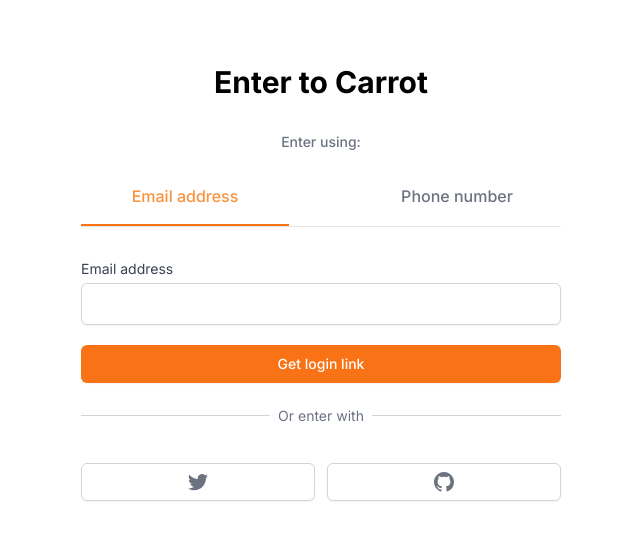
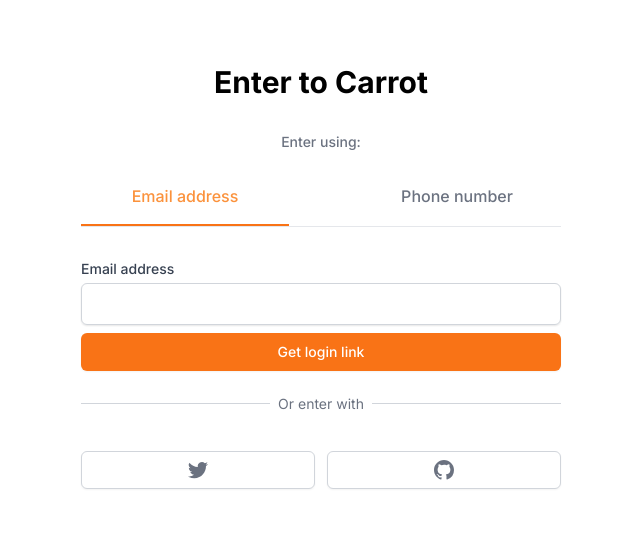
Before and after one commit to jon890/carrot-market, a Next.js app: page /enter in a window 1280 px wide. Shown: the top 540 px of the page, without its empty margins (319-959 px from the left). Built offline with nearby package versions, Linux system fonts and the light colour scheme.

Commit message:
:heavy_plus_sign: dep: react hook form added with enter page

```diff
--- a/package.json
+++ b/package.json
@@ -12,7 +12,8 @@
     "@prisma/client": "^4.14.1",
     "next": "13.4.2",
     "react": "18.2.0",
-    "react-dom": "18.2.0"
+    "react-dom": "18.2.0",
+    "react-hook-form": "^7.43.9"
   },
   "devDependencies": {
     "@tailwindcss/forms": "^0.5.3",
--- a/src/app/enter/page.tsx
+++ b/src/app/enter/page.tsx
@@ -1,12 +1,33 @@
 "use client";
 
+import Button from "@/components/button";
+import Input from "@/components/input";
 import { classnames } from "@/libs/utils";
+import { NextPage } from "next";
 import { useState } from "react";
+import { useForm } from "react-hook-form";
 
-export default function Enter() {
+interface EnterForm {
+  email?: string;
+  phone?: string;
+}
+
+const Enter: NextPage = () => {
+  const { register, reset, handleSubmit } = useForm<EnterForm>();
+
   const [method, setMethod] = useState<"email" | "phone">("email");
-  const onEmailClick = () => setMethod("email");
-  const onPhoneClick = () => setMethod("phone");
+  const onEmailClick = () => {
+    reset();
+    setMethod("email");
+  };
+  const onPhoneClick = () => {
+    reset();
+    setMethod("phone");
+  };
+
+  const onValid = (data: EnterForm) => {
+    console.log(data);
+  };
 
   return (
     <div className="mt-16 px-4">
@@ -39,43 +60,33 @@
             </button>
           </div>
         </div>
-        <form className="mt-8 flex flex-col">
-          <label htmlFor="input" className="font-medium, text-sm text-gray-700">
-            {method === "email" ? "Email address" : null}
-            {method === "phone" ? "Phone number" : null}
-          </label>
-          <div className="mt-1">
+
+        <form className="mt-8 flex flex-col" onSubmit={handleSubmit(onValid)}>
           {method === "email" ? (
-              <input
-                id="input"
+            <>
+              <Input
+                register={register("email")}
+                label="Email address"
+                name="email"
                 type="email"
-                className="w-full appearance-none rounded-md border border-gray-300 px-3 py-2 placeholder-gray-400 shadow-sm
-                 focus:border-orange-500 focus:outline-none focus:ring-orange-500"
                 required
               />
+              <Button>Get login link</Button>
+            </>
           ) : null}
           {method === "phone" ? (
-              <div className="flex rounded-md shadow-sm">
-                <span className="flex select-none items-center justify-center rounded-l-md border border-r-0 border-gray-300 bg-gray-50 px-3 text-sm text-gray-500">
-                  +82
-                </span>
-                <input
-                  id="input"
+            <>
+              <Input
+                register={register("phone")}
+                label="input"
+                name="input"
+                kind="phone"
                 type="number"
-                  className="w-full appearance-none rounded-md rounded-l-none border border-gray-300 px-3 py-2 placeholder-gray-400 shadow-sm
-                 focus:border-orange-500 focus:outline-none focus:ring-orange-500"
                 required
               />
-              </div>
+              <Button>Get one-time password</Button>
+            </>
           ) : null}
-          </div>
-          <button
-            className="mt-5 rounded-md border border-transparent bg-orange-500 px-4 py-2 text-sm font-medium text-white shadow-sm hover:bg-orange-600
-          focus:outline-none focus:ring-2 focus:ring-orange-500 focus:ring-offset-2"
-          >
-            {method === "email" ? "Get login link" : null}
-            {method === "phone" ? "Get one-time password" : null}
-          </button>
         </form>
 
         <div className="mt-8">
@@ -118,4 +129,6 @@
       </div>
     </div>
   );
-}
+};
+
+export default Enter;
--- a/src/components/button.tsx
+++ b/src/components/button.tsx
@@ -1,11 +1,22 @@
-const Button = ({ children }: { children: React.ReactNode }) => {
+import { classnames } from "@/libs/utils";
+
+const Button = ({
+  children,
+  onClick,
+}: {
+  children: React.ReactNode;
+  onClick?: Function;
+}) => {
   return (
     <button
-      className="mt-2 w-full rounded-md border border-transparent
-      bg-orange-500 px-4 py-2
-      text-sm font-medium text-white shadow-sm
-    hover:bg-orange-600
-    focus:outline-none focus:ring-2 focus:ring-orange-500 focus:ring-offset-2 "
+      className={classnames(
+        "mt-2 w-full rounded-md border border-transparent",
+        "bg-orange-500 px-4 py-2",
+        "text-sm font-medium text-white shadow-sm",
+        "hover:bg-orange-600",
+        "focus:outline-none focus:ring-2 focus:ring-orange-500 focus:ring-offset-2"
+      )}
+      onClick={() => onClick?.()}
     >
       {children}
     </button>
--- /dev/null
+++ b/src/components/input.tsx
@@ -0,0 +1,68 @@
+import { UseFormRegisterReturn } from "react-hook-form";
+
+interface InputProps {
+  label: string;
+  name: string;
+  type: string;
+  register: UseFormRegisterReturn;
+  kind?: "text" | "phone" | "price";
+  required?: boolean;
+}
+
+export default function Input({
+  label,
+  name,
+  kind = "text",
+  register,
+  required,
+}: InputProps) {
+  return (
+    <div>
+      <label
+        className="mb-1 block text-sm font-medium text-gray-700"
+        htmlFor={name}
+      >
+        {label}
+      </label>
+      {kind === "text" ? (
+        <div className="relative flex items-center rounded-md shadow-sm">
+          <input
+            id={name}
+            {...register}
+            required={required}
+            className="w-full appearance-none rounded-md border border-gray-300 px-3 py-2 placeholder-gray-400 shadow-sm focus:border-orange-500 focus:outline-none focus:ring-orange-500"
+          />
+        </div>
+      ) : null}
+      {kind === "price" ? (
+        <div className="relative flex items-center  rounded-md shadow-sm">
+          <div className="pointer-events-none absolute left-0 flex items-center justify-center pl-3">
+            <span className="text-sm text-gray-500">$</span>
+          </div>
+          <input
+            id={name}
+            {...register}
+            required={required}
+            className="w-full appearance-none rounded-md border border-gray-300 px-3 py-2 pl-7 placeholder-gray-400 shadow-sm focus:border-orange-500 focus:outline-none focus:ring-orange-500"
+          />
+          <div className="pointer-events-none absolute right-0 flex items-center pr-3">
+            <span className="text-gray-500">KRW</span>
+          </div>
+        </div>
+      ) : null}
+      {kind === "phone" ? (
+        <div className="flex rounded-md shadow-sm">
+          <span className="flex select-none items-center justify-center rounded-l-md border border-r-0 border-gray-300 bg-gray-50 px-3 text-sm text-gray-500">
+            +82
+          </span>
+          <input
+            id={name}
+            {...register}
+            required={required}
+            className="w-full appearance-none rounded-md rounded-l-none border border-gray-300 px-3 py-2 placeholder-gray-400 shadow-sm focus:border-orange-500 focus:outline-none focus:ring-orange-500"
+          />
+        </div>
+      ) : null}
+    </div>
+  );
+}
```
Also changed, not shown: 1 other file (tests, documents, lock files or other folders). Lines whose indentation alone changed are shown as unchanged.
